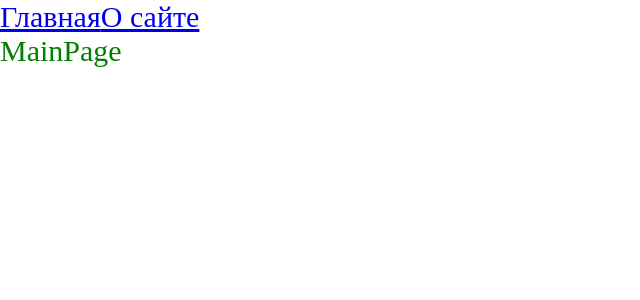
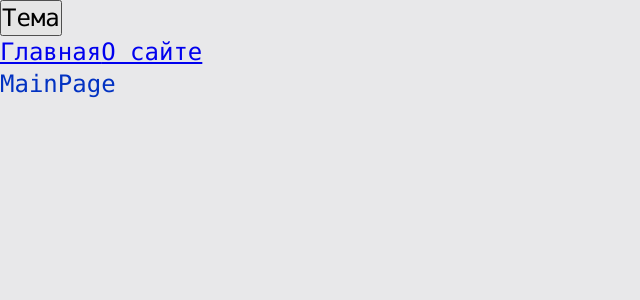
Before and after one commit to franticus/ulbifront, a React app: page / in a window 1280 px wide. Shown: the top 300 px of the page, without its empty margins (0-640 px from the left). Built offline with nearby package versions, Linux system fonts and the light colour scheme.

Commit message:
ThemeProvider

```diff
--- a/package.json
+++ b/package.json
@@ -38,7 +38,7 @@
     "@testing-library/react": "^12.1.3",
     "@types/jest": "^27.4.1",
     "@types/node": "^17.0.21",
-    "@types/react": "^18.0.9",
+    "@types/react": "^18.2.37",
     "@types/react-dom": "^18.0.4",
     "@types/react-router-dom": "^5.3.3",
     "@types/webpack": "^5.28.0",
--- a/src/App.tsx
+++ b/src/App.tsx
@@ -1,13 +1,23 @@
-import { Suspense } from 'react';
-import './index.scss';
+import { Suspense, useContext, useState } from 'react';
+import './styles/index.scss';
 import { Route, Routes } from 'react-router-dom';
 import { Link } from 'react-router-dom';
 import { AboutPageAsync } from './pages/AboutPage/AboutPage.async';
 import { MainPageAsync } from './pages/MainPage/MainPage.async';
+import { Theme, ThemeContext } from './theme/ThemeContext';
 
 export const App = () => {
+  const { theme, setTheme } = useContext(ThemeContext);
+
+  const toggleTheme = () => {
+    setTheme(theme === Theme.DARK ? Theme.LIGHT : Theme.DARK);
+  };
+
   return (
-    <div className='app'>
+    <div className={`app ${theme}`}>
+      <div>
+        <button onClick={toggleTheme}>Тема</button>
+      </div>
       <Link to='/'>Главная</Link>
       <Link to='/about'>О сайте</Link>
       <Suspense fallback={<div>Loading...</div>}>
--- a/src/index.scss
+++ /dev/null
@@ -1,10 +0,0 @@
-* {
-  margin: 0;
-  padding: 0;
-  box-sizing: border-box;
-}
-
-.app {
-  font-size: 30px;
-  color: green;
-}
--- a/src/index.tsx
+++ b/src/index.tsx
@@ -1,10 +1,13 @@
 import { render } from 'react-dom';
 import { App } from './App';
 import { BrowserRouter } from 'react-router-dom';
+import ThemeProvider from './theme/ThemeProvider';
 
 render(
   <BrowserRouter>
-    <App />
+    <ThemeProvider>
+      <App />
+    </ThemeProvider>
   </BrowserRouter>,
   document.getElementById('root')
 );
--- /dev/null
+++ b/src/styles/index.scss
@@ -0,0 +1,13 @@
+@import "reset";
+@import "variables/global";
+@import "themes/normal";
+@import "themes/dark";
+
+.app {
+  font: var(--font-m);
+
+  background: var(--bg-color);
+  color: var(--primary-color);
+
+  min-height: 100vh;
+}
--- /dev/null
+++ b/src/styles/reset.scss
@@ -0,0 +1,13 @@
+* {
+  margin: 0;
+  padding: 0;
+  box-sizing: border-box;
+}
+
+input,
+button,
+select,
+textarea {
+  margin: 0;
+  font: inherit;
+}
--- /dev/null
+++ b/src/styles/themes/dark.scss
@@ -0,0 +1,6 @@
+.app.dark {
+  --bg-color: #090952;
+
+  --primary-color: #049604;
+  --secondary-color: #04ff04;
+}
--- /dev/null
+++ b/src/styles/themes/normal.scss
@@ -0,0 +1,6 @@
+.app.light {
+  --bg-color: #e8e8ea;
+
+  --primary-color: #0232c2;
+  --secondary-color: #0449e0;
+}
--- /dev/null
+++ b/src/styles/variables/global.scss
@@ -0,0 +1,11 @@
+:root {
+  --font-family-main: Consolas, "Courier New", monospace;
+
+  --font-size-m: 16px;
+  --font-line-m: 24px;
+  --font-m: var(--font-size-m) / var(--font-line-m) var(--font-family-main);
+
+  --font-size-l: 24px;
+  --font-line-l: 32px;
+  --font-m: var(--font-size-l) / var(--font-line-l) var(--font-family-main);
+}
--- /dev/null
+++ b/src/theme/ThemeContext.ts
@@ -0,0 +1,15 @@
+import { createContext } from 'react';
+
+export enum Theme {
+  LIGHT = 'light',
+  DARK = 'dark',
+}
+
+export interface ThemeContextProps {
+  theme?: Theme;
+  setTheme?: (theme: Theme) => void;
+}
+
+export const ThemeContext = createContext<ThemeContextProps>({});
+
+export const LOCAL_STORAGE_THEME_KEY = 'theme';
--- /dev/null
+++ b/src/theme/ThemeProvider.tsx
@@ -0,0 +1,29 @@
+import React, { FC, useMemo, useState } from 'react';
+import { LOCAL_STORAGE_THEME_KEY, Theme, ThemeContext } from './ThemeContext';
+
+type Props = {
+  children: React.ReactNode;
+};
+
+const defaultTheme =
+  (localStorage.getItem(LOCAL_STORAGE_THEME_KEY) as Theme) || Theme.LIGHT;
+
+const ThemeProvider: FC = (props: Props) => {
+  const [theme, setTheme] = useState<Theme>(defaultTheme);
+
+  const defaultProps = useMemo(
+    () => ({
+      theme: theme,
+      setTheme: setTheme,
+    }),
+    [theme]
+  );
+
+  return (
+    <ThemeContext.Provider value={defaultProps}>
+      {props.children}
+    </ThemeContext.Provider>
+  );
+};
+
+export default ThemeProvider;
```
